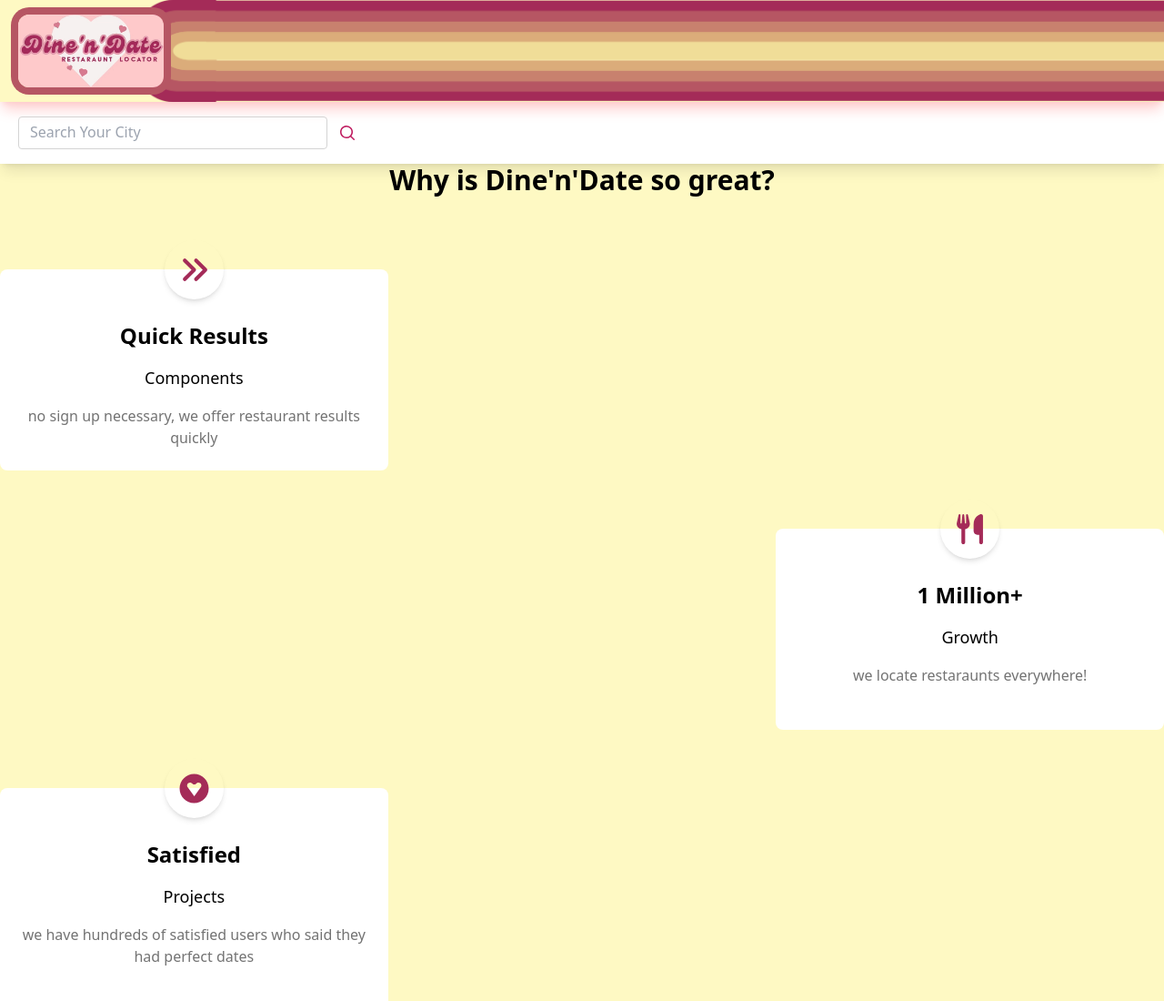
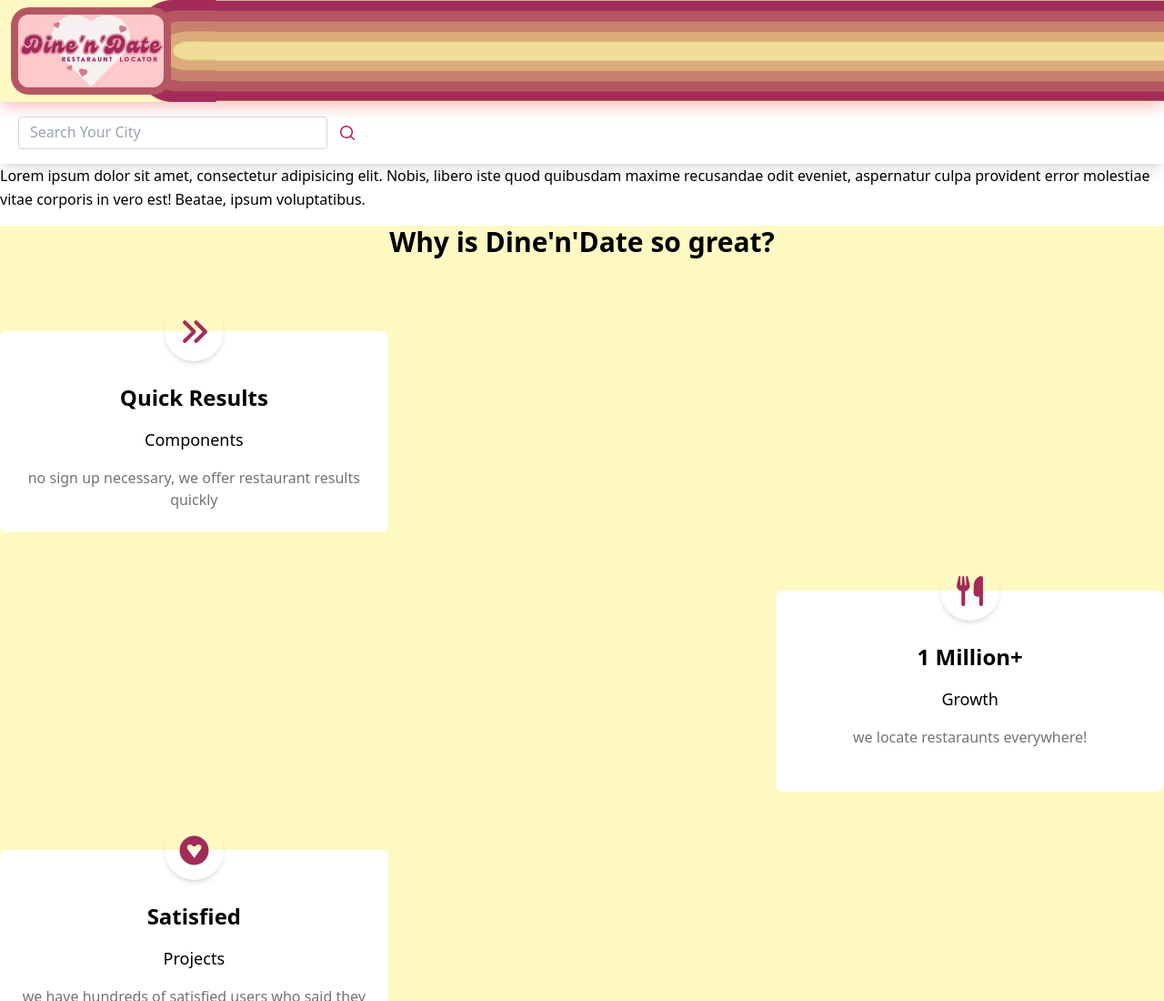
Before and after one commit to LexiKHecht/Date-Night, a plain HTML site: page index.html in a window 1280 px wide. Shown: the top 1100 px of the page at 91% size. Drawn offline with nearby package versions, Linux system fonts and the light colour scheme; a web font is replaced by a local one.

Commit message:
added spot for results

```diff
--- a/index.html
+++ b/index.html
@@ -240,6 +240,14 @@
             </span>
         </div>
     </section>
+<section>
+    <p class="results mb-4 mt-0 text-base font-light leading-relaxed">
+      Lorem ipsum dolor sit amet, consectetur adipisicing elit. Nobis, libero
+      iste quod quibusdam maxime recusandae odit eveniet, aspernatur culpa
+      provident error molestiae vitae corporis in vero est! Beatae, ipsum
+      voluptatibus.
+    </p>
+  </section>
 
     <!-- cards -->
     <section class=" text-center bg-yellow-100">
```
